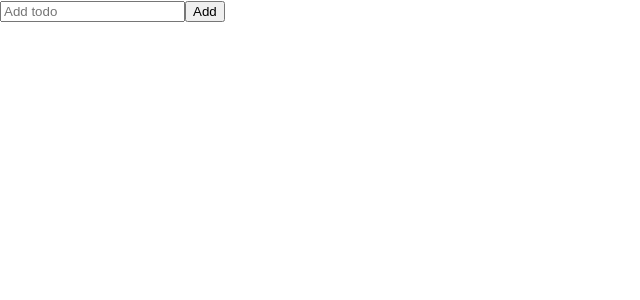
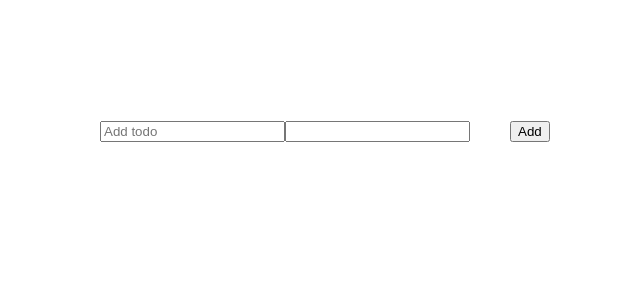
Before and after one commit to ajeetshah/react-redux-ts-todos, a React (Create React App) app: page /todo in a window 1280 px wide. Shown: the top 300 px of the page, without its empty margins (0-640 px from the left). Built offline with nearby package versions, Linux system fonts and the light colour scheme.

Commit message:
Add date time picker

```diff
--- a/package.json
+++ b/package.json
@@ -6,8 +6,10 @@
     "@testing-library/jest-dom": "^4.2.4",
     "@testing-library/react": "^9.3.2",
     "@testing-library/user-event": "^7.1.2",
+    "@types/react-datepicker": "^2.11.0",
     "lodash": "^4.17.15",
     "react": "^16.13.1",
+    "react-datepicker": "^2.16.0",
     "react-dom": "^16.13.1",
     "react-redux": "^7.2.0",
     "react-router-dom": "^5.2.0",
--- a/src/index.tsx
+++ b/src/index.tsx
@@ -1,10 +1,12 @@
 import React from 'react'
 import ReactDOM from 'react-dom'
-import './index.css'
 import Routes from './routes/routes'
 import { Provider } from 'react-redux'
 import store from './store/store'
 import * as serviceWorker from './serviceWorker'
+
+import './index.css'
+import 'react-datepicker/dist/react-datepicker.css'
 
 ReactDOM.render(
   <React.StrictMode>
--- a/src/todo/todo.tsx
+++ b/src/todo/todo.tsx
@@ -1,23 +1,32 @@
 import React, { useState, Fragment } from 'react'
 import { useSelector, useDispatch } from 'react-redux'
+import shortid from 'shortid'
+import DatePicker from 'react-datepicker'
 import { StoreState } from '../store/store'
 import { addTodo, completeTodo, removeTodo, TodoItem } from './todoActions'
-import shortid from 'shortid'
 
 const Todo = () => {
   const dispatch = useDispatch()
   const { todo } = useSelector((state: StoreState) => state)
   const [value, setValue] = useState('')
+  const [selectedDate, setSelectedDate] = useState<Date | null>(null)
 
-  const handleAdd = () => {
+  const handleChange = (e: any) => {
+    setValue(e.target.value)
+  }
+
+  const handleSubmit = (e: any) => {
+    e.preventDefault()
     dispatch(
       addTodo({
         id: shortid(),
         text: value,
         completed: false,
-        addedAt: 'DATE HERE',
+        addedAt: selectedDate,
       })
     )
+    setValue('')
+    setSelectedDate(null)
   }
 
   const handleComplete = (id: string) => {
@@ -36,14 +45,23 @@ const Todo = () => {
     )
   }
 
-  const handleChange = (e: any) => {
-    setValue(e.target.value)
-  }
-
   return (
-    <>
-      <input type="text" placeholder="Add todo" onChange={handleChange} />
-      <button onClick={handleAdd}>Add</button>
+    <div style={{ marginTop: 120, marginLeft: 100 }}>
+      <form onSubmit={handleSubmit}>
+        <input type="text" placeholder="Add todo" onChange={handleChange} value={value} />
+        <DatePicker
+          selected={selectedDate}
+          onChange={(date) => setSelectedDate(date)}
+          showTimeSelect
+          timeFormat="HH:mm"
+          timeIntervals={15}
+          timeCaption="time"
+          dateFormat="MMMM d, yyyy H:mm aa"
+        />
+        <button type="submit" style={{ marginLeft: 40 }}>
+          Add
+        </button>
+      </form>
       <ul>
         {Object.values(todo).map((item: TodoItem, index) => (
           <Fragment key={item.id}>
@@ -53,16 +71,18 @@ const Todo = () => {
                 color: !item.completed ? '#000' : 'green',
               }}
             >
-              {item.text}
-              <button onClick={() => handleComplete(item.id)}>Complete</button>
+              {item.text}, Added:{' '}
+              {item.addedAt &&
+                item.addedAt.toLocaleDateString() + ' ' + item.addedAt.toLocaleTimeString()}
+              <button onClick={() => handleComplete(item.id)} style={{ marginLeft: 20 }}>
+                Complete
+              </button>
               <button onClick={() => handleRemove(item.id)}>Remove</button>
             </li>
           </Fragment>
         ))}
       </ul>
-
-      <div></div>
-    </>
+    </div>
   )
 }
 
--- a/src/todo/todoActions.ts
+++ b/src/todo/todoActions.ts
@@ -9,7 +9,7 @@ export interface TodoItem {
   id: string
   text?: string
   completed?: boolean
-  addedAt?: string
+  addedAt?: Date | null
 }
 
 export const addTodo = (payload: TodoItem) => {
```
Also changed, not shown: 1 other file (tests, documents, lock files or other folders).
